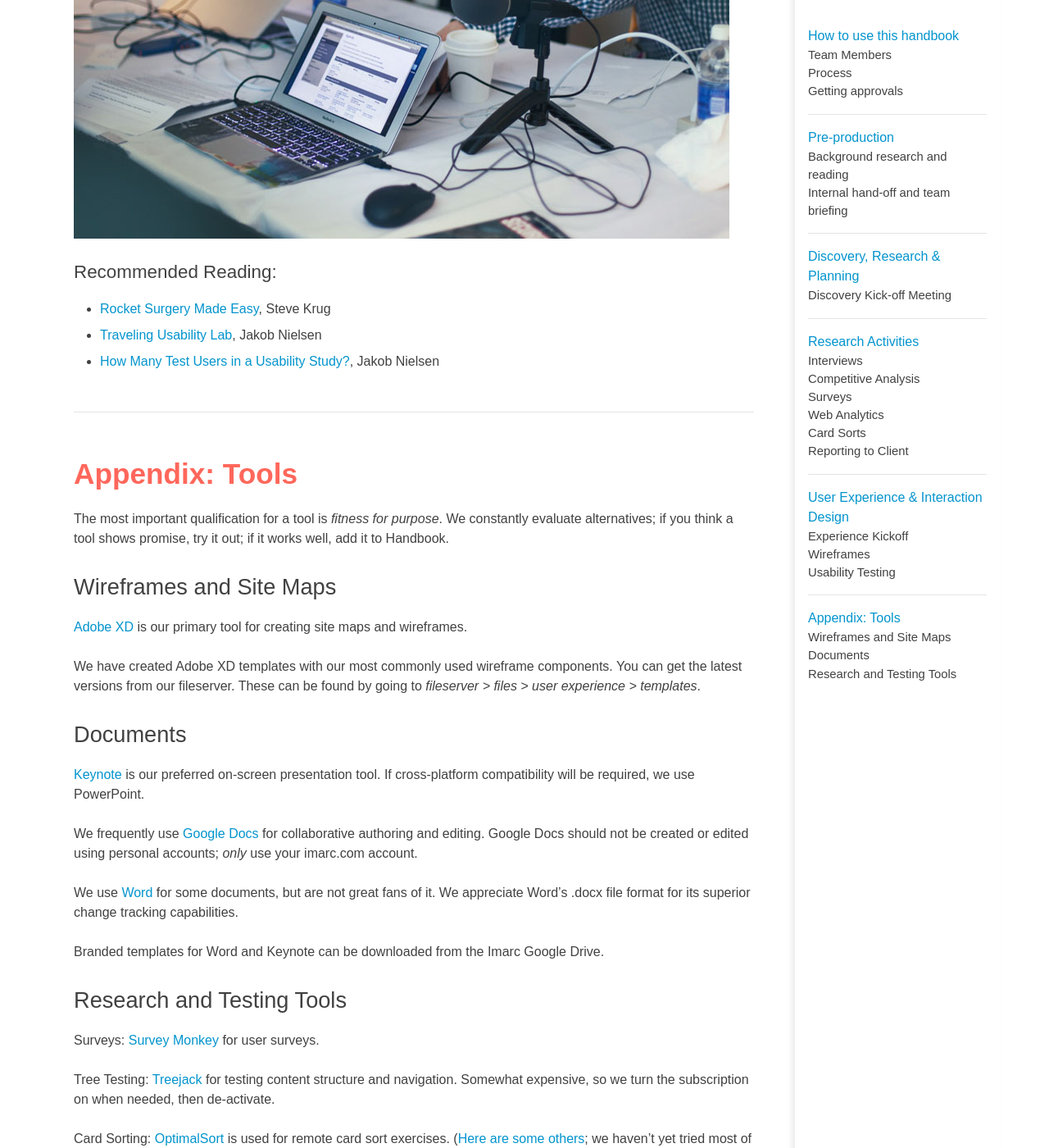
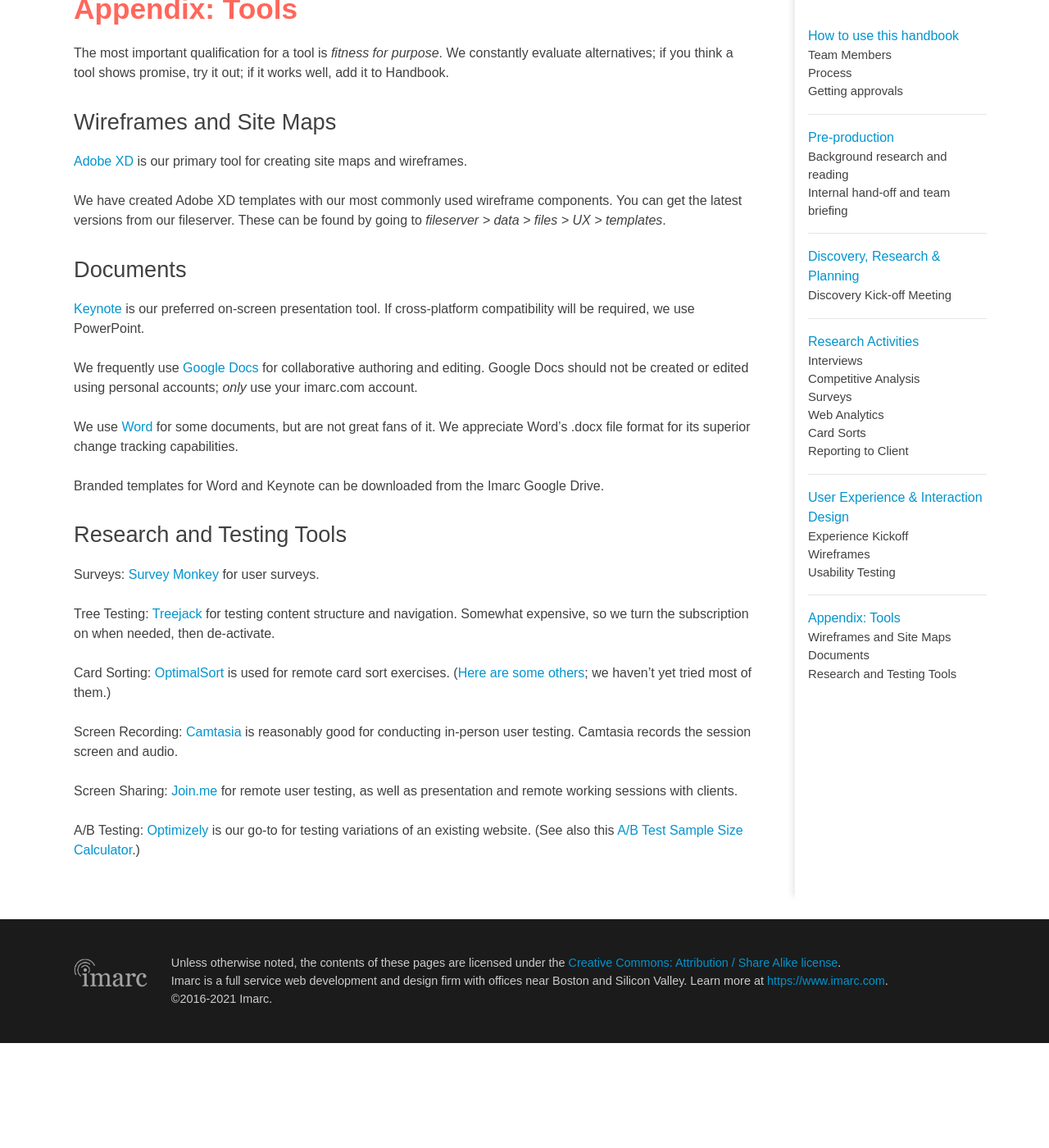
Before and after one commit to imarc/handbook, a Jekyll site: the page built from strategy.markdown, in a window 1280 px wide and 1400 px high, scrolled down 19120 px. Shown: the whole window at 82% size. Built offline with Jekyll 4.4.1, drawn with Linux system fonts in a browser that asks for light colours; nearby versions of some CDN libraries; after the commit the page ends 20392 px from its top, so only the background shows below that; some of the changed text lies outside the part shown.

Commit message:
fixed scss formatting, updated interior page copyright date, additional strategy page markdown changes.

```diff
--- a/_layouts/default.html
+++ b/_layouts/default.html
@@ -73,7 +73,7 @@
 					Learn more at <a href="https://www.imarc.com">https://www.imarc.com</a>.
 				</p>
 				<p class="copyright">
-					©2016 Imarc.
+					©2016-2021 Imarc.
 				</p>
 			</div>
 		</footer>
--- a/strategy.markdown
+++ b/strategy.markdown
@@ -443,9 +443,6 @@
 <figure markdown="1"><figcaption>Single-page Wireframe</figcaption>
 [![Example Wireframe](img/strategy/wireframe-example-metro.png)](img/strategy/wireframe-example-metro.png)
 </figure>
-<figure markdown="1"><figcaption>Workflow Diagram</figcaption>
-[![Example Storyboard](img/strategy/storyboard.png)](img/strategy/storyboard.png)
-</figure>
 </div>
 
 <!--
@@ -510,8 +507,7 @@
 
 [Adobe XD](https://www.adobe.com/products/xd.html) is our primary tool for creating site maps and wireframes.
 
-We have created Adobe XD templates with our most commonly used wireframe components. You can get the latest versions from our fileserver. These can be found by going to *fileserver > files > user experience > templates*.
-
+We have created Adobe XD templates with our most commonly used wireframe components. You can get the latest versions from our fileserver. These can be found by going to *fileserver > data > files > UX > templates*.
 
 ### Documents
 
```
Also changed, not shown: src/main.scss (+6 -4 lines).
